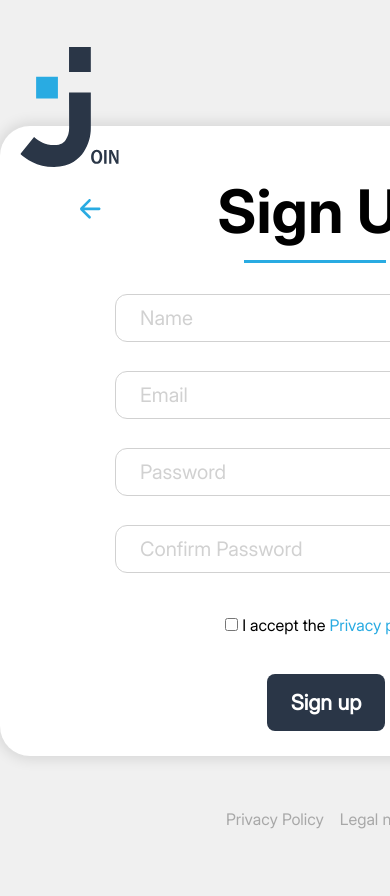
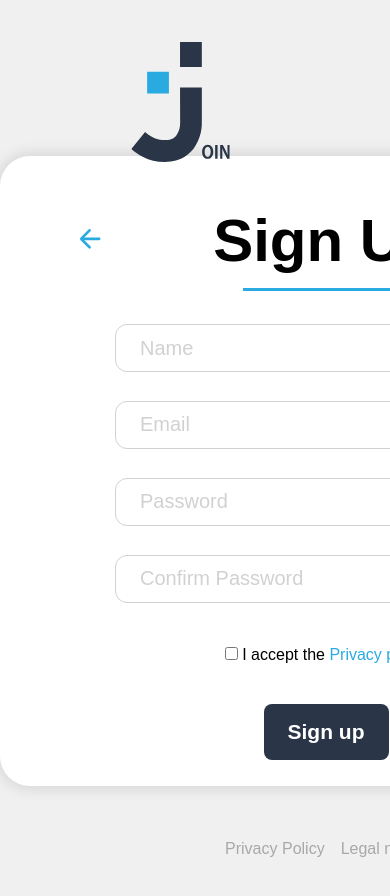
Before and after one commit to Lehnerma/join-3135, a plain HTML site: page html/signUp.html in a window 390 px wide. Shown: the top 896 px of the page. Drawn offline with Linux system fonts and the light colour scheme.

Commit message:
responsive Login SIgnUp first steps

```diff
--- a/html/signUp.html
+++ b/html/signUp.html
@@ -7,8 +7,7 @@
   <link rel="icon" type="image/x-icon" href="../assets/img/favicon/favicon-join.svg" />
   <title>Sign Up</title>
   <link rel="stylesheet" href="../style.css" />
-  <link rel="stylesheet" href="../styles/fonts.css">
-  <link rel="stylesheet" href="../styles/colors.css" />
+   <link rel="stylesheet" href="../styles/colors.css" />
   <link rel="stylesheet" href="../styles/signUp.css" />
 </head>
 
--- a/styles/signUp.css
+++ b/styles/signUp.css
@@ -13,12 +13,13 @@ body {
     position: relative;
     width: 100%;
     max-width: var(--max-dp-width);
+    margin: 12.5vw;
 }
 
 .nav-signUp {
-    width: 100%;
-    margin-left: 5.2vw;
-    margin-top: 10.9vh;
+    width: 100vw;
+    margin-top: 9.8vh;
+    margin-left: 0vw;
 }
 
 .join-logo {
@@ -40,9 +41,7 @@ body {
     align-items: center;
     font-size: 60px;
     position: relative;
-    font-family: Inter-Bold;
     right: 50px;
-
 }
 
 .h1-signUp::after {
@@ -59,10 +58,10 @@ body {
 .arrowBackToLogin {
     margin-left: 80px;
     cursor: pointer;
-
 }
 
 .signUp-content {
+    margin-top: 30px;
     width: 652px;
     height: 630px;
     border-radius: 30px;
@@ -86,6 +85,7 @@ body {
     justify-items: center;
     align-items: center;
     height: 100%;
+
 }
 
 .footer-login {
```
Also changed, not shown: index.html (+1 -1 lines), styles/login.css (+5 -5 lines).
